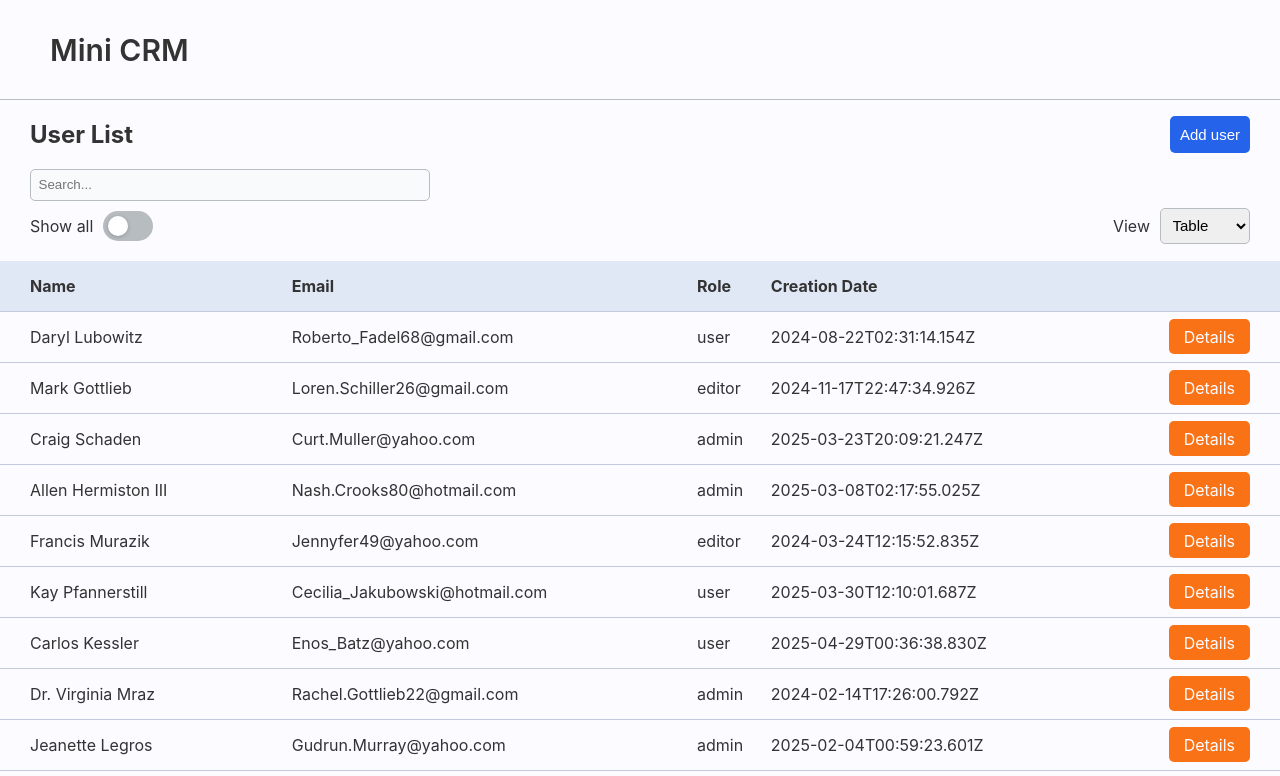
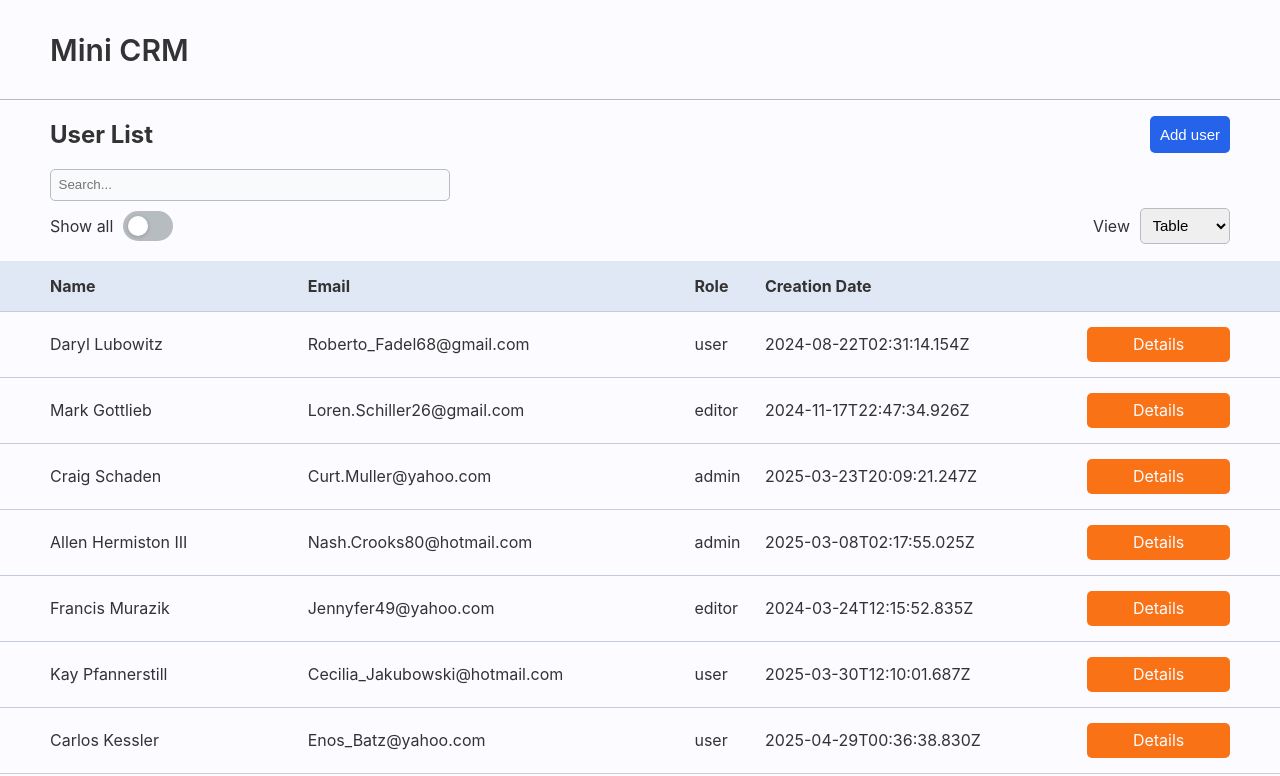
Before and after one commit to ilayda21/evreka-crm, a React (Vite) app: page / in a window 1280 px wide. Shown: the top 776 px of the page. Built offline with nearby package versions, Linux system fonts and the light colour scheme.

Commit message:
feat: style updates

```diff
--- a/src/components/DetailButton/DetailButton.tsx
+++ b/src/components/DetailButton/DetailButton.tsx
@@ -7,7 +7,8 @@ const Button = styled(Link)`
   padding: 0.75rem 1.5rem;
   border-radius: 5px;
   text-decoration: none;
-  height: fit-content;
+  display: block;
+  text-align: center;
 
   &:hover {
     background-color: ${({ theme }) => theme.colors.lightAccent};
--- a/src/components/Table/Table.tsx
+++ b/src/components/Table/Table.tsx
@@ -9,10 +9,18 @@ const HeaderCell = styled.th`
 
   &:first-child {
     padding-left: 3rem;
+
+    ${({ theme }) => theme.media.desktop} {
+      padding-left: 5rem;
+    }
   }
 
   &:last-child {
     padding-right: 3rem;
+
+    ${({ theme }) => theme.media.desktop} {
+      padding-right: 5rem;
+    }
   }
 `;
 
@@ -33,11 +41,19 @@ const TableCell = styled.td`
 
   &:first-child {
     padding-left: 3rem;
+
+    ${({ theme }) => theme.media.desktop} {
+      padding-left: 5rem;
+    }
   }
 
   &:last-child {
     text-align: right;
     padding-right: 3rem;
+
+    ${({ theme }) => theme.media.desktop} {
+      padding-right: 5rem;
+    }
   }
 `;
 
--- a/src/pages/Home/Home.tsx
+++ b/src/pages/Home/Home.tsx
@@ -30,10 +30,17 @@ const HeaderContainer = styled.div`
   justify-content: space-between;
   margin-bottom: 2rem;
   margin: 0 3rem;
+  ${({ theme }) => theme.media.desktop} {
+    margin: 0 5rem;
+  }
 `;
 
 const Wrapper = styled.div`
   margin: 0 3rem;
+
+  ${({ theme }) => theme.media.desktop} {
+    margin: 0 5rem;
+  }
 `;
 
 const SearchInput = styled.input`
```
Also changed, not shown: src/components/CardGrid/CardGrid.tsx (+7 -15 lines).
